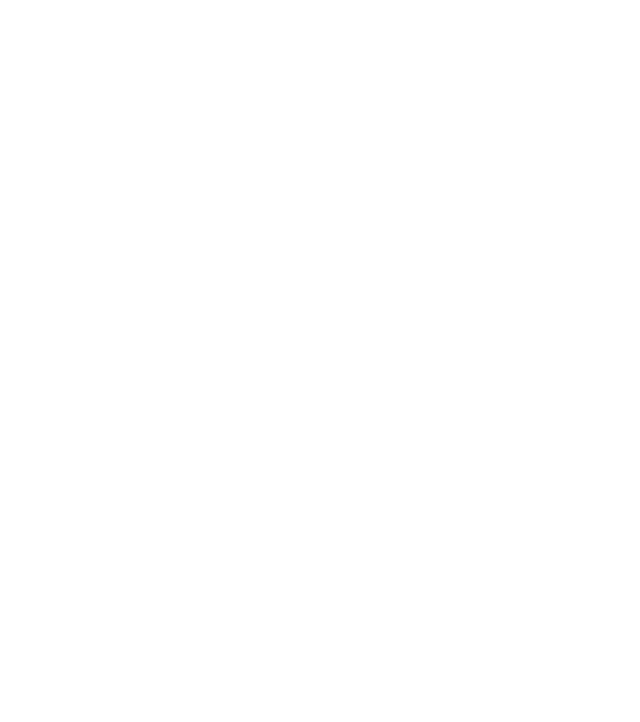
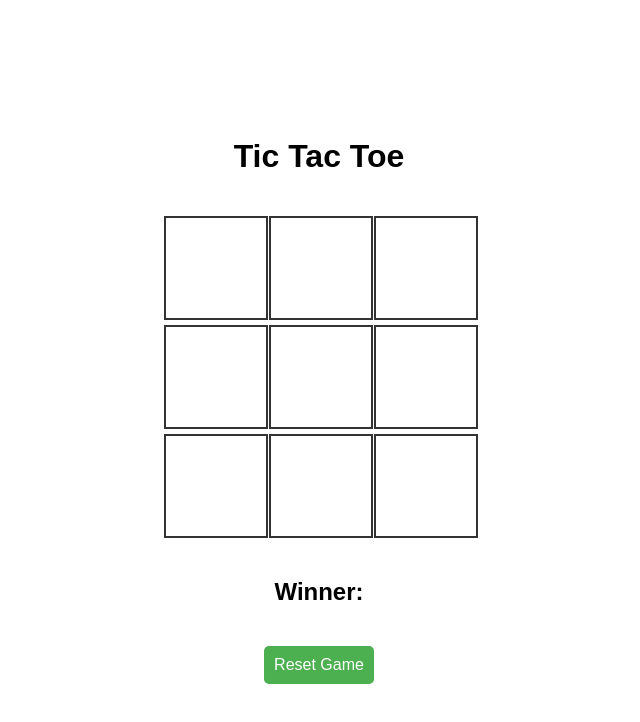
Before and after one commit to imcastronuevo/ticTacToe, a plain HTML site: page index.html in a window 1280 px wide. Shown: the whole page, without its empty margins (321-961 px from the left). Drawn offline with Linux system fonts and the light colour scheme.

Commit message:
updated js css

```diff
--- /dev/null
+++ b/css/style.css
@@ -0,0 +1,46 @@
+body {
+ font-family: "Arial", sans-serif;
+ text-align: center;
+ display: flex;
+ flex-direction: column;
+ align-items: center;
+ justify-content: center;
+ height: 100vh;
+ margin: 0;
+}
+
+#board-container {
+ display: flex;
+ flex-direction: column;
+ align-items: center;
+}
+
+#board {
+ display: grid;
+ grid-template-columns: repeat(3, 100px);
+ gap: 5px;
+ margin: 20px auto;
+}
+
+.cell {
+ width: 100px;
+ height: 100px;
+ font-size: 90px;
+ cursor: pointer;
+ border: 2px solid #333;
+}
+
+.cell:hover {
+ background-color: #f0f0f0;
+}
+
+#reset-button {
+ margin-top: 20px;
+ padding: 10px;
+ font-size: 16px;
+ cursor: pointer;
+ background-color: #4caf50;
+ color: white;
+ border: none;
+ border-radius: 5px;
+}
--- a/index.html
+++ b/index.html
@@ -3,9 +3,16 @@
 <head>
 	<meta charset="UTF-8">
 	<meta name="viewport" content="width=device-width, initial-scale=1.0">
-	<title>Document</title>
+	<link rel="stylesheet" href="./css/style.css">
+	<title>Tic Tac Toe</title>
 </head>
 <body>
-
+	<h1>Tic Tac Toe</h1>
+	<div id="board-container">
+		<div id="board"></div>
+		<h2>Winner: <span id="winner"></span></h2>
+		<button id="reset-button" onclick="resetGame()">Reset Game</button>
+	</div>
 </body>
+<script src="./js/app.js"></script>
 </html>
--- /dev/null
+++ b/js/app.js
@@ -0,0 +1,73 @@
+// Function to initialize the game board
+function initializeBoard() {
+ for (let i = 0; i < 3; i++) {
+  for (let j = 0; j < 3; j++) {
+   let cell = document.createElement("div");
+   cell.classList.add("cell");
+   cell.setAttribute("data-row", i);
+   cell.setAttribute("data-col", j);
+   cell.addEventListener("click", handleCellClick);
+   document.getElementById("board").appendChild(cell);
+  }
+ }
+}
+
+function handleCellClick() {
+ // implement game
+ if (!this.textContent && !document.getElementById("winner").textContent) {
+  this.textContent = currentPlayer;
+  currentPlayer = currentPlayer === "X" ? "O" : "X";
+
+  checkForWinner();
+ }
+}
+
+function checkForWinner() {
+ let cells = document.querySelectorAll(".cell");
+ for (let i = 0; i < winConditions.length; i++) {
+  const [a, b, c] = winConditions[i];
+  if (
+   cells[a].textContent &&
+   cells[a].textContent === cells[b].textContent &&
+   cells[a].textContent === cells[c].textContent
+  ) {
+   document.getElementById("winner").textContent =
+    cells[a].textContent + " Wins!";
+   return;
+  }
+ }
+
+ // Game is tied
+ if ([...cells].every((cell) => cell.textContent)) {
+  document.getElementById("winner").textContent = "It's a draw!";
+ }
+}
+
+// Game reset
+function resetGame() {
+ let cells = document.querySelectorAll(".cell");
+
+ for (let i = 0; i < cells.length; i++) {
+  cells[i].textContent = "";
+ }
+
+ document.getElementById("winner").textContent = "";
+ currentPlayer = "X";
+}
+
+// Track current player (X or O)
+let currentPlayer = "X";
+
+// Winning combiniation
+const winConditions = [
+ [0, 1, 2],
+ [3, 4, 5],
+ [6, 7, 8], // Rows
+ [0, 3, 6],
+ [1, 4, 7],
+ [2, 5, 8], // Columns
+ [0, 4, 8],
+ [2, 4, 6] // Diagonals
+];
+
+initializeBoard();
```
